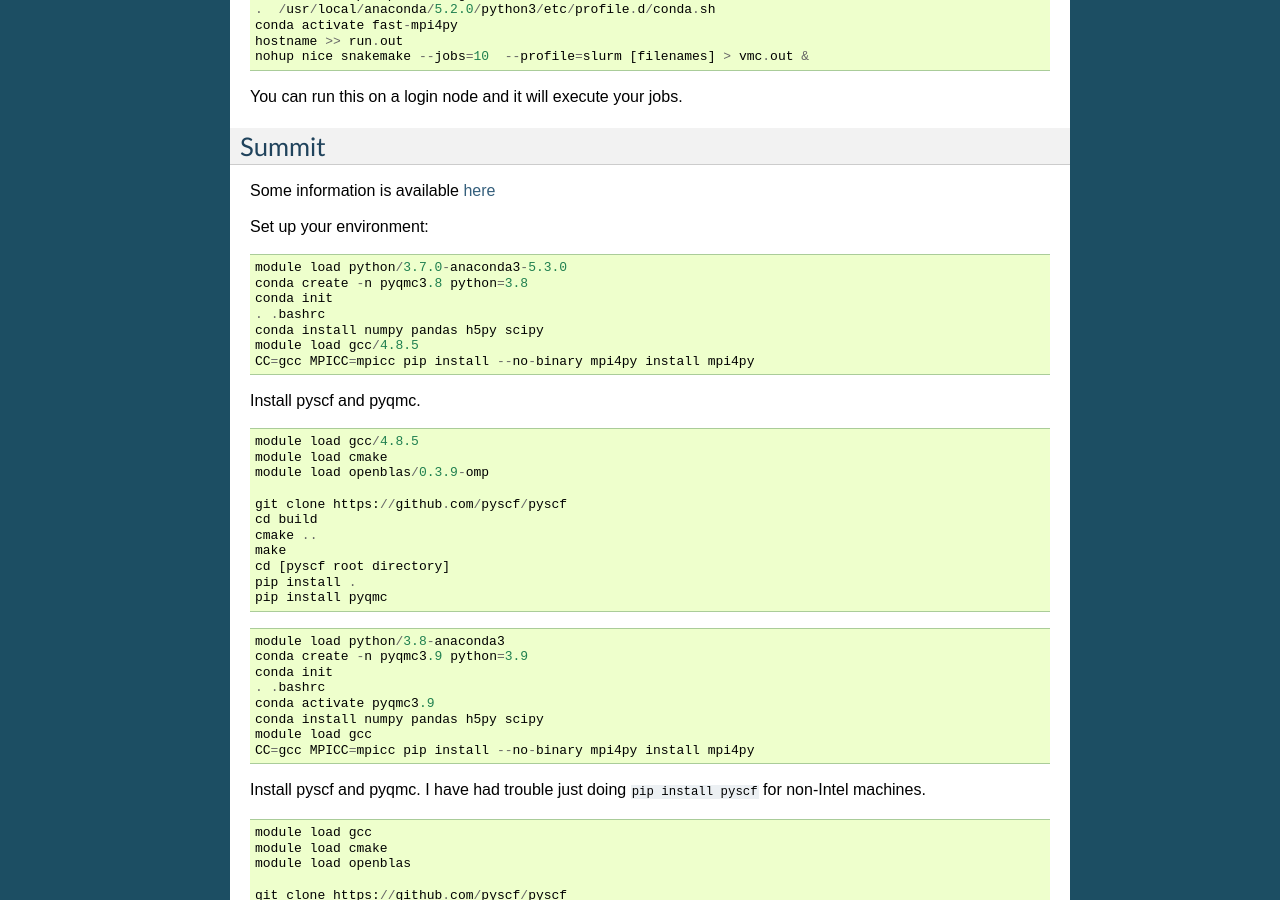
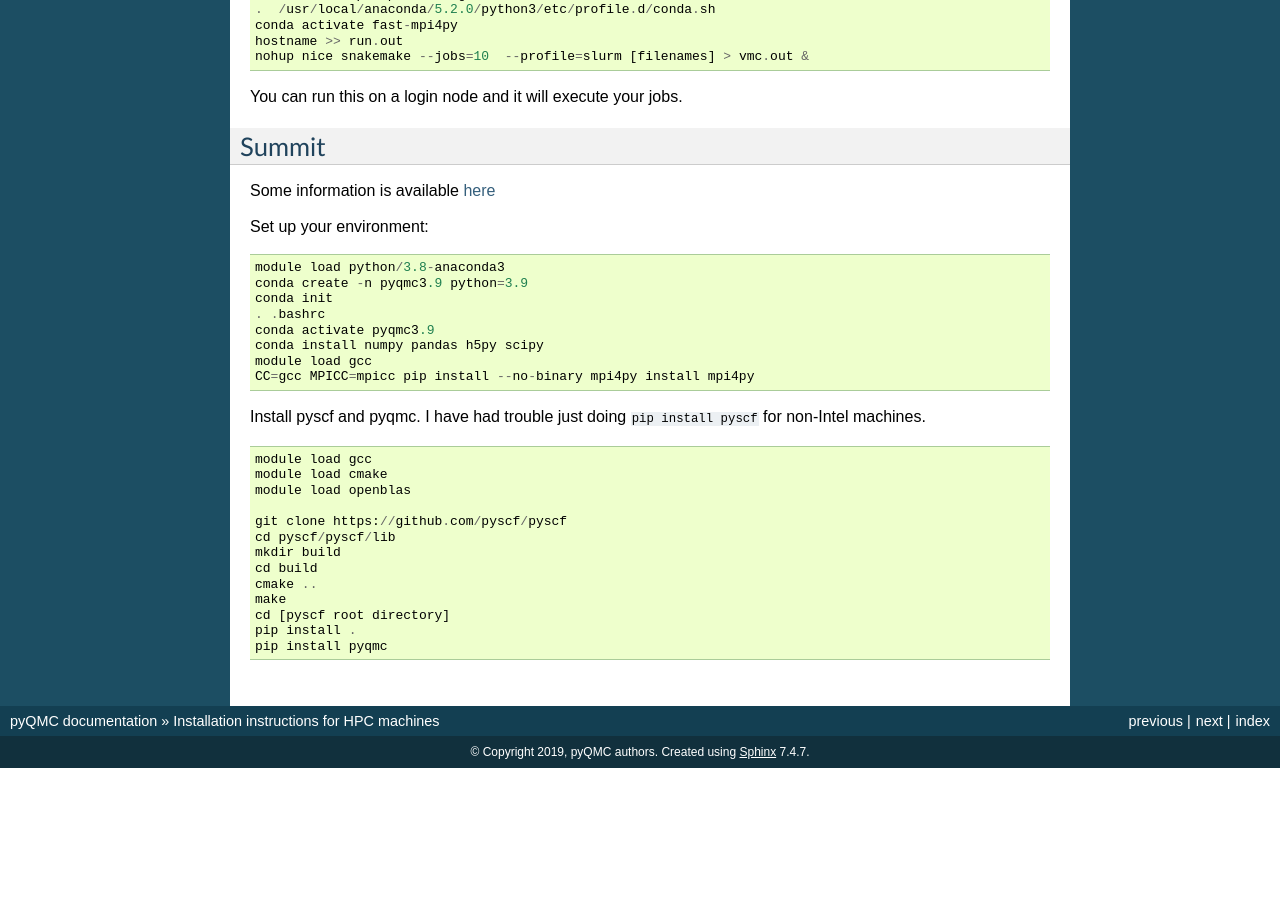
Before and after one commit to WagnerGroup/pyqmc, a Sphinx documentation site: the page built from doc/source/specific_instructions.md, in a window 1280 px wide and 900 px high, scrolled down 1539 px. Built offline with Sphinx 7.4.7, drawn with Linux system fonts in a browser that asks for light colours; after the commit the page ends 2307 px from its top, so only the background shows below that.

Commit message:
updated some documentation.

````diff
--- a/doc/source/install.rst
+++ b/doc/source/install.rst
@@ -17,6 +17,12 @@
 
   pip install git+git://github.com/WagnerGroup/pyqmc --upgrade
 
+`pyqmc` tests require the naive HCI module from pyscf. You can install it using
+
+.. code-block:: bash
+
+  pip install pyscf[naive_hci]
+
 GitHub
 --------------------------------
 
--- a/doc/source/specific_instructions.md
+++ b/doc/source/specific_instructions.md
@@ -101,31 +101,6 @@
 Some information is available [here](https://www.olcf.ornl.gov/wp-content/uploads/2019/02/STW_Feb_20190211_summit_workshop_python.pdf)
 
 Set up your environment:
-```
-module load python/3.7.0-anaconda3-5.3.0
-conda create -n pyqmc3.8 python=3.8
-conda init
-. .bashrc
-conda install numpy pandas h5py scipy
-module load gcc/4.8.5
-CC=gcc MPICC=mpicc pip install --no-binary mpi4py install mpi4py
-```
-
-Install pyscf and pyqmc.
-```
-module load gcc/4.8.5
-module load cmake
-module load openblas/0.3.9-omp
-
-git clone https://github.com/pyscf/pyscf
-cd build
-cmake ..
-make
-cd [pyscf root directory]
-pip install .
-pip install pyqmc
-```
-
 
 ```
 module load python/3.8-anaconda3
````
